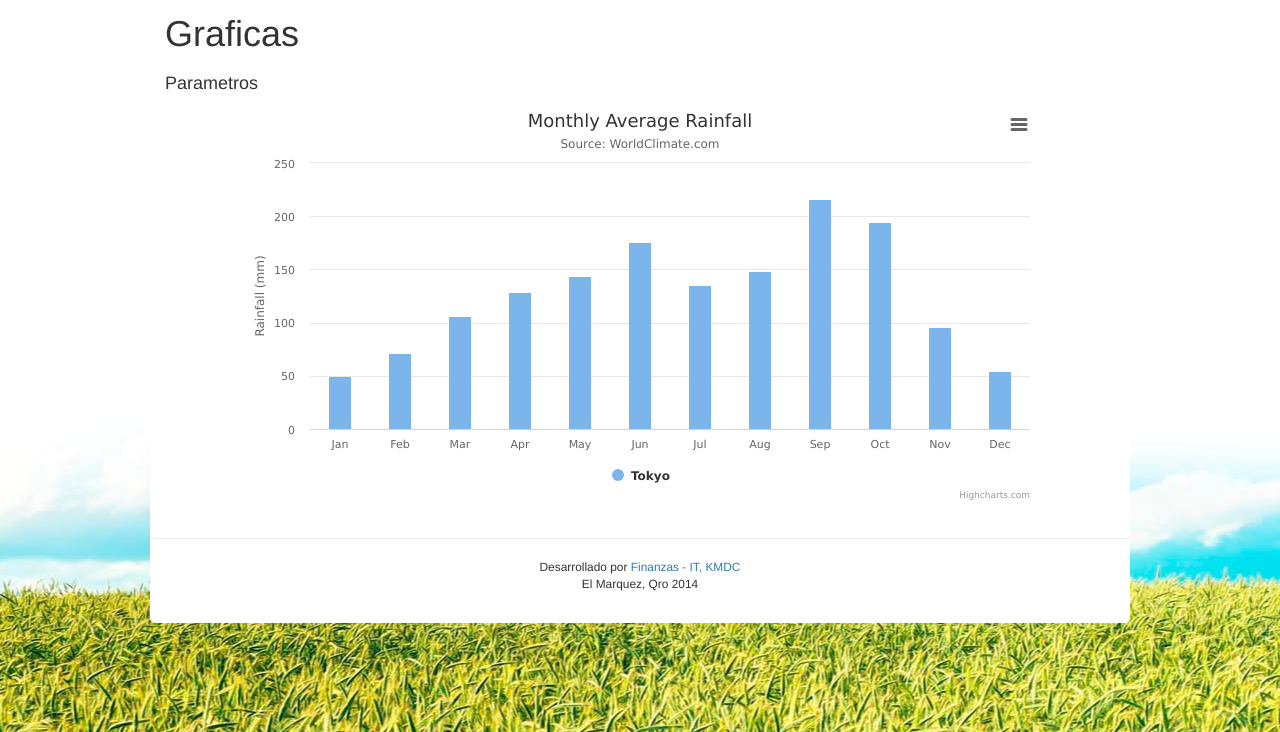
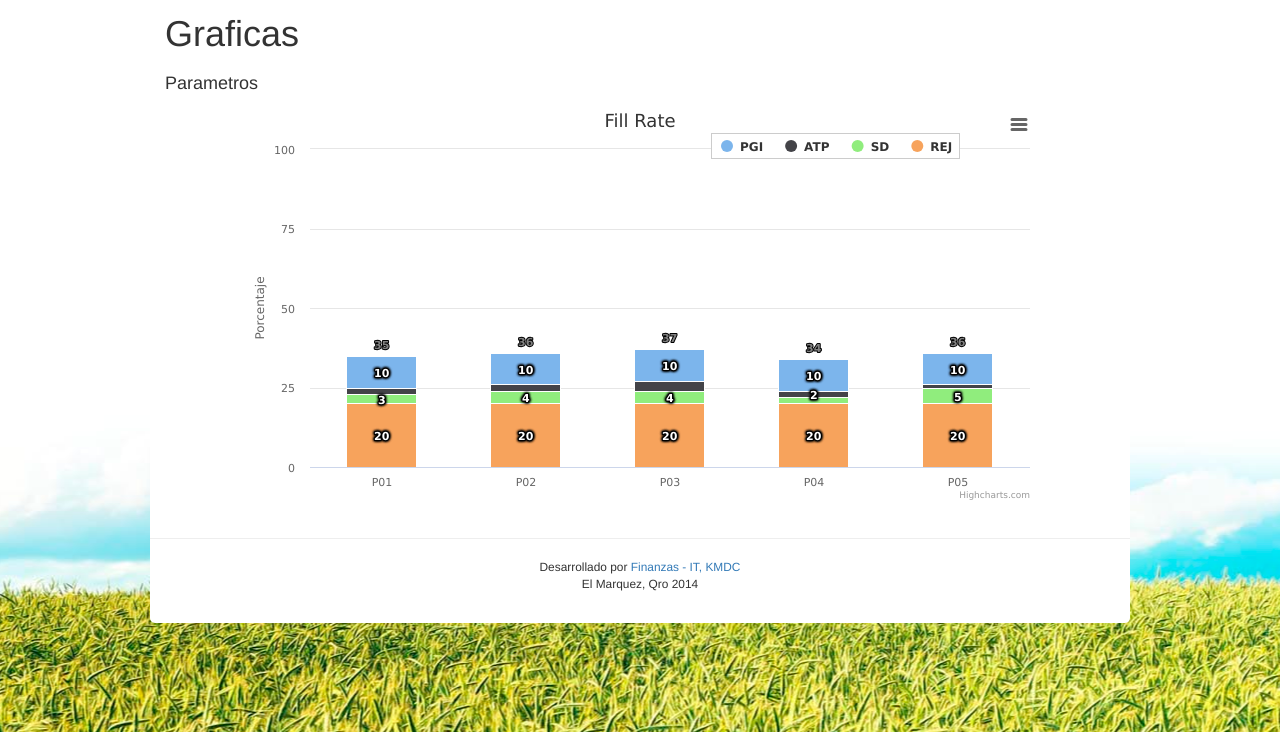
Before and after one commit to guadalupecabello/kvc, a PHP site: page /fu/fr/graficas.php in a window 1280 px wide. Shown: the part 68-800 px from the top of the page. Run offline with PHP 8.4, Linux system fonts and the light colour scheme; the visitor is signed in with stand-in values (Sample User, id 1); data that the repository does not hold is empty; some libraries are stand-ins or nearby versions.

Commit message:
Cambios al final de la junta en visitor

```diff
--- a/cts.sql
+++ b/cts.sql
@@ -3,7 +3,7 @@
 -- http://www.phpmyadmin.net
 --
 -- Servidor: 127.0.0.1
--- Tiempo de generación: 08-07-2014 a las 12:43:37
+-- Tiempo de generación: 10-07-2014 a las 14:35:08
 -- Versión del servidor: 5.5.27
 -- Versión de PHP: 5.4.7
 
@@ -790,6 +790,7 @@ CREATE TABLE IF NOT EXISTS `fr_con_agr` (
   `c15` double(20,10) DEFAULT NULL,
   `c16` double(20,10) DEFAULT NULL,
   `c17` double(20,10) DEFAULT NULL,
+  `c12` varchar(200) COLLATE utf8_bin DEFAULT NULL,
   `matGro5` int(6) DEFAULT NULL,
   `matGro5Des` varchar(500) COLLATE utf8_bin DEFAULT NULL,
   `porEjeOm` double(12,10) DEFAULT NULL,
--- a/fr/graficas.php
+++ b/fr/graficas.php
@@ -21,7 +21,6 @@
 	<h4>
 		Parametros
 	</h4>
-
 
 	<center>
 
@@ -51,61 +50,78 @@
 -->
 <script src="http://code.highcharts.com/highcharts.js"></script>
 <script src="http://code.highcharts.com/modules/exporting.js"></script>
+
 <script>
 
 	$(document).ready(function(){
 
 
-        $('#container').highcharts({
+       $('#container').highcharts({
             chart: {
                 type: 'column'
             },
             title: {
-                text: 'Monthly Average Rainfall'
-            },
-            subtitle: {
-                text: 'Source: WorldClimate.com'
+                text: 'Fill Rate'
             },
             xAxis: {
-                categories: [
-                    'Jan',
-                    'Feb',
-                    'Mar',
-                    'Apr',
-                    'May',
-                    'Jun',
-                    'Jul',
-                    'Aug',
-                    'Sep',
-                    'Oct',
-                    'Nov',
-                    'Dec'
-                ]
+                categories: ['P01', 'P02', 'P03', 'P04', 'P05']
             },
             yAxis: {
                 min: 0,
+                max: 100,
                 title: {
-                    text: 'Rainfall (mm)'
+                    text: 'Porcentaje'
+                },
+                stackLabels: {
+                    enabled: true,
+                    style: {
+                        fontWeight: 'bold',
+                        color: (Highcharts.theme && Highcharts.theme.textColor) || 'gray'
+                    }
                 }
             },
+            legend: {
+                align: 'right',
+                x: -70,
+                verticalAlign: 'top',
+                y: 20,
+                floating: true,
+                backgroundColor: (Highcharts.theme && Highcharts.theme.background2) || 'white',
+                borderColor: '#CCC',
+                borderWidth: 1,
+                shadow: false
+            },
             tooltip: {
-                headerFormat: '<span style="font-size:10px">{point.key}</span><table>',
-                pointFormat: '<tr><td style="color:{series.color};padding:0">{series.name}: </td>' +
-                    '<td style="padding:0"><b>{point.y:.1f} mm</b></td></tr>',
-                footerFormat: '</table>',
-                shared: true,
-                useHTML: true
+                formatter: function() {
+                    return '<b>'+ this.x +'</b><br/>'+
+                        this.series.name +': '+ this.y +'<br/>'+
+                        'Total: '+ this.point.stackTotal;
+                }
             },
             plotOptions: {
                 column: {
-                    pointPadding: 0.2,
-                    borderWidth: 0
+                    stacking: 'normal',
+                    dataLabels: {
+                        enabled: true,
+                        color: (Highcharts.theme && Highcharts.theme.dataLabelsColor) || 'white',
+                        style: {
+                            textShadow: '0 0 3px black, 0 0 3px black'
+                        }
+                    }
                 }
             },
             series: [{
-                name: 'Tokyo',
-                data: [49.9, 71.5, 106.4, 129.2, 144.0, 176.0, 135.6, 148.5, 216.4, 194.1, 95.6, 54.4]
-
+                name: 'PGI',
+                data: [10, 10, 10, 10, 10]
+            }, {
+                name: 'ATP',
+                data: [2, 2, 3, 2, 1]
+            }, {
+                name: 'SD',
+                data: [3, 4, 4, 2, 5]
+            }, {
+                name: 'REJ',
+                data: [20, 20, 20, 20, 20]
             }]
         });
 
```
